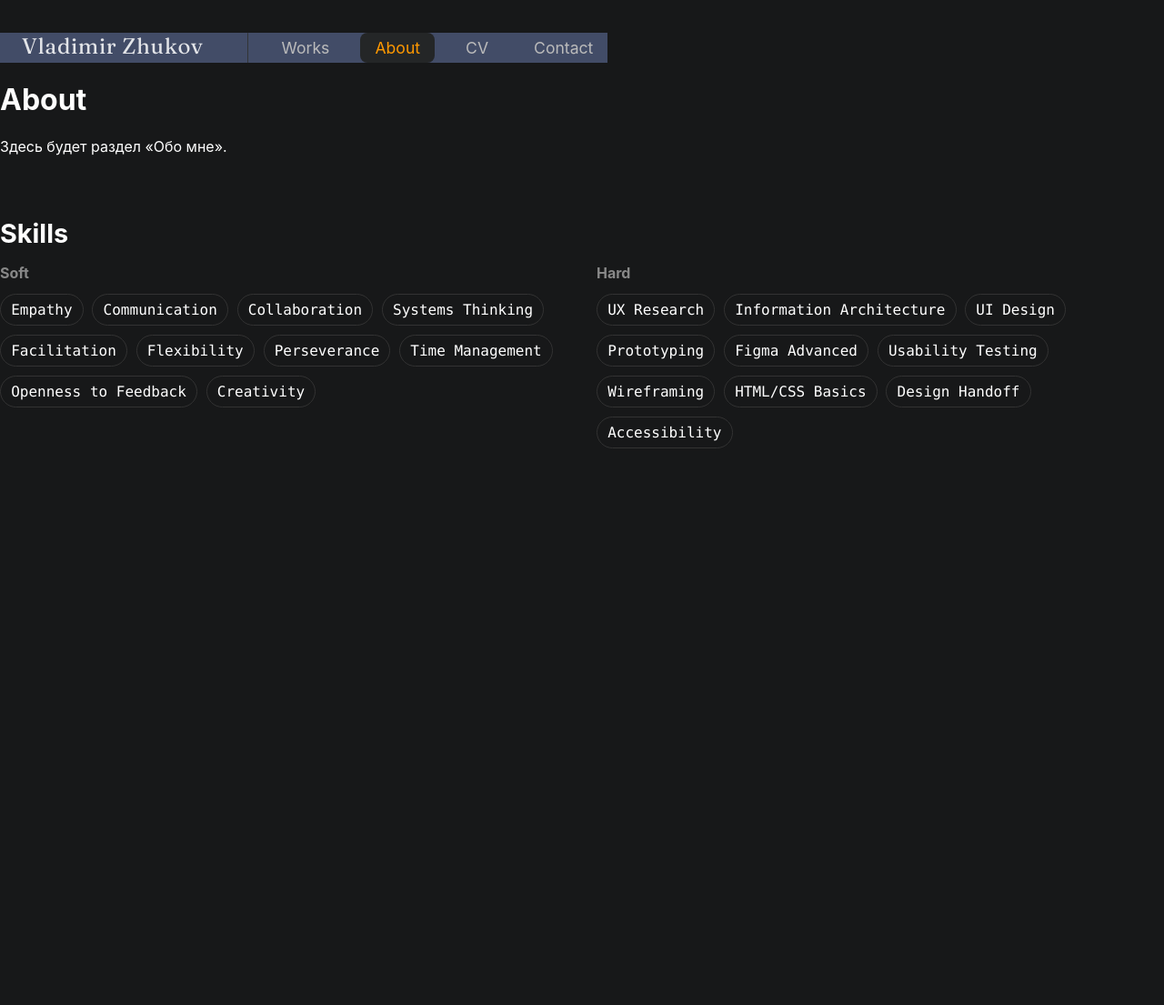
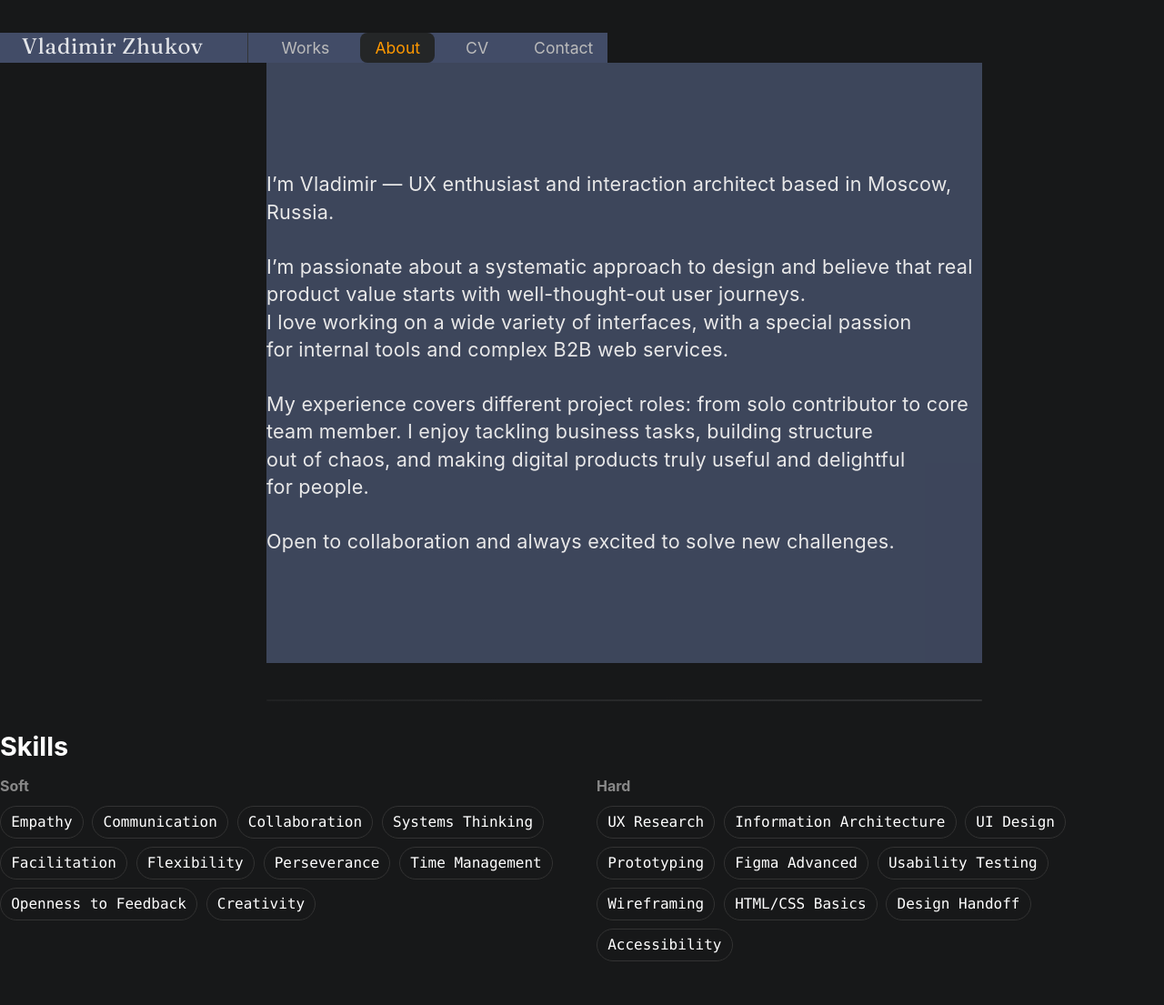
Before and after one commit to uxiscool/experience, a Jekyll site: the page built from about.md, in a window 1280 px wide. Shown: the whole page at 91% size. Built offline with Jekyll 4.4.1, drawn with Linux system fonts in a browser that asks for light colours; before the commit the page ends 900 px from its top, so only the background shows below that.

Commit message:
Add files via upload

```diff
--- a/about.md
+++ b/about.md
@@ -4,9 +4,18 @@ title: About
 permalink: /about/
 ---
 
-<h1>About</h1>
-<p>Здесь будет раздел «Обо мне».</p>
-<br>
+<div class="container">
+  <div class="intro-hero">
+    <p>
+    I’m Vladimir — UX&nbsp;enthusiast and&nbsp;interaction architect based in&nbsp;Moscow, Russia.<br><br>
+    I’m&nbsp;passionate about a&nbsp;systematic approach to&nbsp;design and&nbsp;believe that real product value starts with well-thought-out user journeys.<br>I&nbsp;love working on&nbsp;a&nbsp;wide variety of&nbsp;interfaces, with a&nbsp;special passion for&nbsp;internal tools and&nbsp;complex B2B web&nbsp;services.<br><br>
+    My&nbsp;experience covers different project roles: from solo contributor to&nbsp;core team member. I&nbsp;enjoy tackling business tasks, building structure out&nbsp;of&nbsp;chaos, and&nbsp;making digital products truly useful and&nbsp;delightful for&nbsp;people.<br><br>
+    Open to&nbsp;collaboration and&nbsp;always excited to&nbsp;solve new&nbsp;challenges.
+    </p>
+  </div>
+  <!-- Градиентный разделитель -->
+  <div class="intro-divider"></div>
+</div>
 
 <!-- ===== Skills Section ===== -->
 <section class="skills-section">
```
